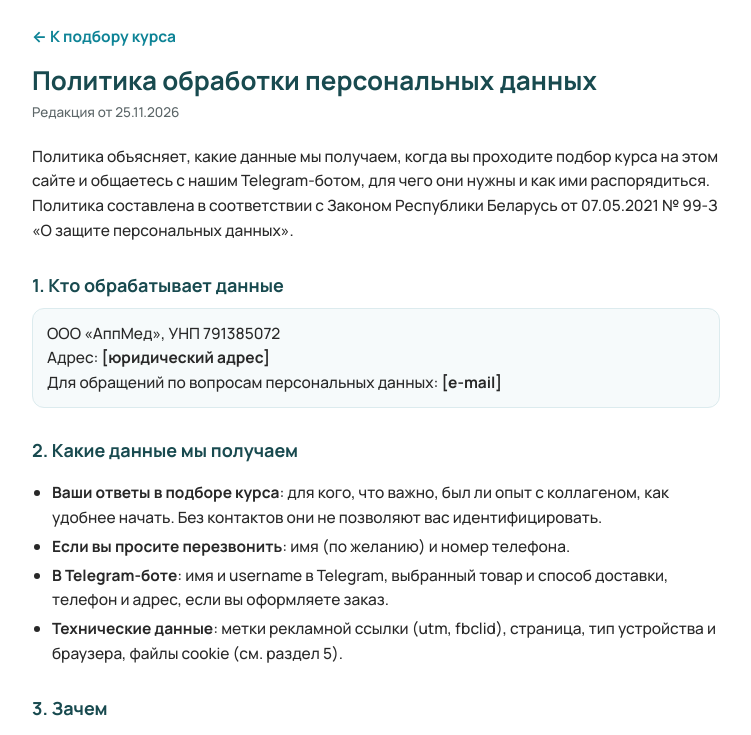
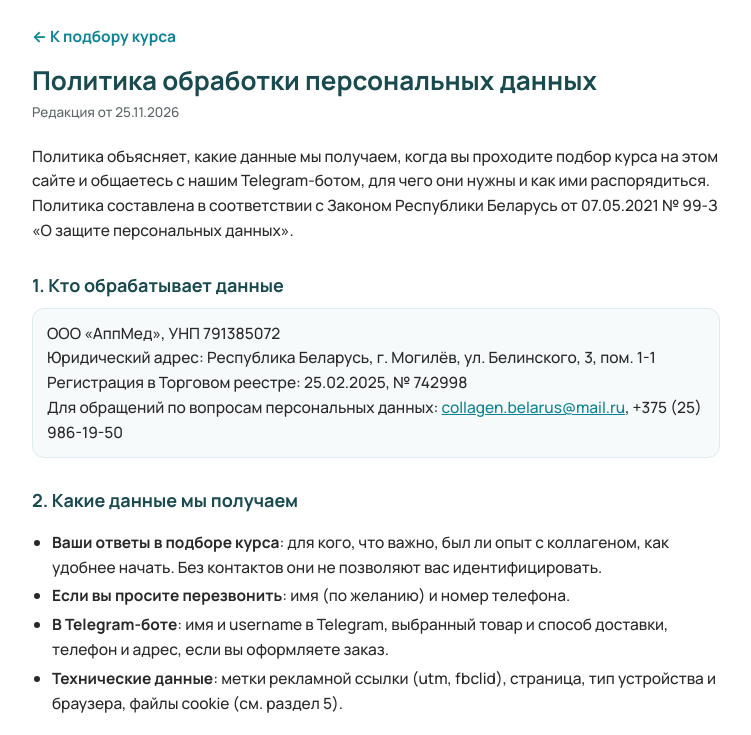
Before and after one commit to collagenbelarus/collagenbelarus.github.io, a plain HTML site: page privacy.html in a window 1280 px wide. Shown: the top 735 px of the page, without its empty margins (264-1015 px from the left). Drawn offline with Linux system fonts and the light colour scheme.

Commit message:
Privacy policy: fill in company address and contacts
Co-Authored-By: Claude Opus 5.5 <noreply@anthropic.com>

```diff
--- a/privacy.html
+++ b/privacy.html
@@ -34,8 +34,9 @@ li{margin:4px 0}
 <h2>1. Кто обрабатывает данные</h2>
 <div class="box">
 ООО «АппМед», УНП 791385072<br>
-Адрес: <b>[юридический адрес]</b><br>
-Для обращений по вопросам персональных данных: <b>[e-mail]</b>
+Юридический адрес: Республика Беларусь, г. Могилёв, ул. Белинского, 3, пом. 1-1<br>
+Регистрация в Торговом реестре: 25.02.2025, № 742998<br>
+Для обращений по вопросам персональных данных: <a href="mailto:collagen.belarus@mail.ru">collagen.belarus@mail.ru</a>, +375 (25) 986-19-50
 </div>
 
 <h2>2. Какие данные мы получаем</h2>
```
